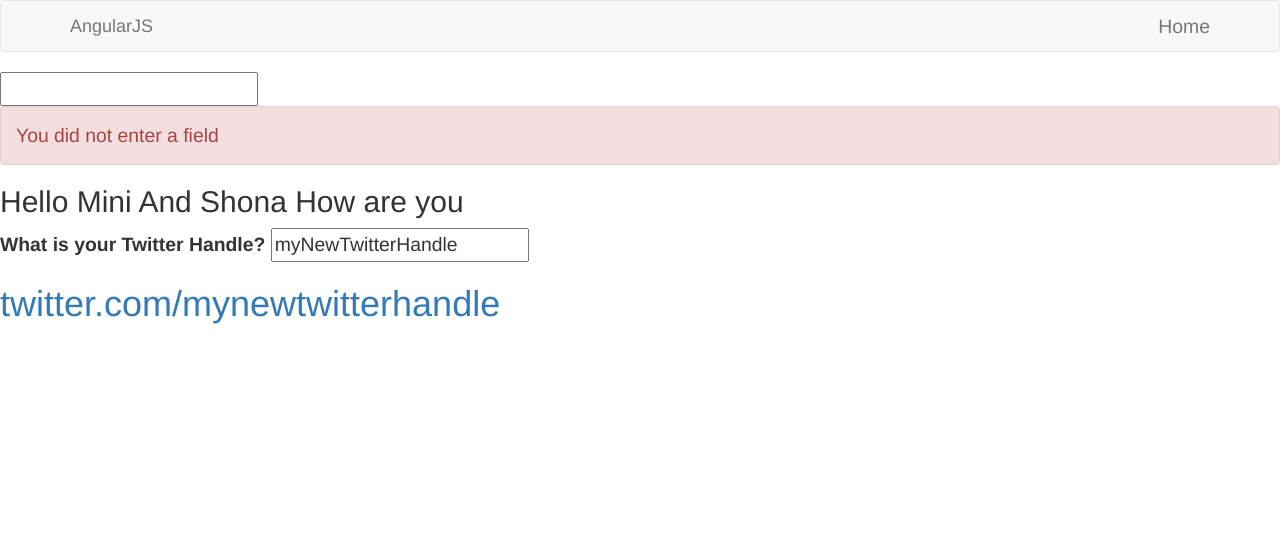
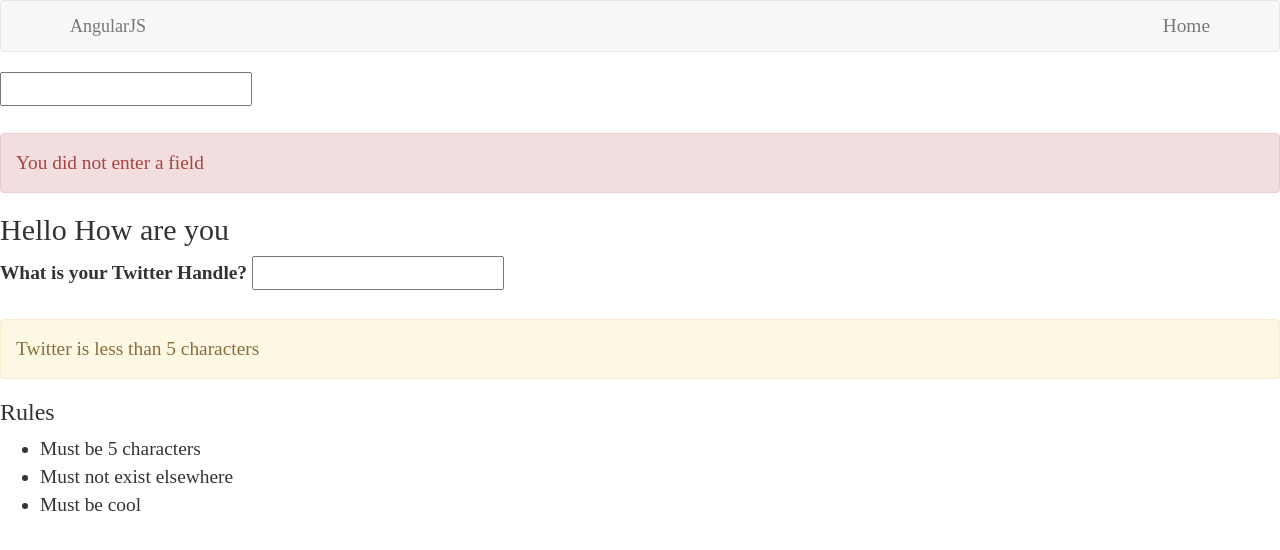
Before and after one commit to ShaunakSen/learn_angular, a plain HTML site: page index.html in a window 1280 px wide. Drawn offline with nearby package versions, Linux system fonts and the light colour scheme.

Commit message:
commont directives

```diff
--- a/index.html
+++ b/index.html
@@ -11,6 +11,7 @@
     <style>
         html, body {
             font-size: 1.1em;
+            font-family: Droid Sans;
         }
     </style>
 </head>
@@ -33,18 +34,33 @@
 <div ng-controller="mainController">
     <form name="myForm">
         <input type="text" ng-model="field" name="myField" required minlength="5"/>
+        <br>
 
-        <div ng-messages="myForm.myField.$error">
+        <div ng-messages="myForm.myField.$error"><br>
+
             <div ng-message="required" class="alert alert-danger">You did not enter a field</div>
             <div ng-message="minlength" class="alert alert-warning">The value you entered is too short</div>
         </div>
     </form>
     <h2>Hello {{name + ' How are you'}}</h2>
+
     <div>
         <label>What is your Twitter Handle? </label>
         <input type="text" ng-model="handle"/>
     </div>
-    <h1><a href="twitter.com/{{handle}}">twitter.com/{{lowercasehandle()}}</a></h1>
+    <br>
+
+    <div class="alert" ng-class="{'alert-warning':handle.length<characters,'alert-danger':handle.length>characters}">
+        <div ng-show="handle.length < characters">Twitter is less than {{characters}} characters</div>
+        <div ng-show="handle.length > characters">Twitter is more than {{characters}} characters</div>
+    </div>
+    <h3>Rules</h3>
+    <ul>
+        <li ng-repeat="rule in rules">
+            {{rule.ruleName}}
+        </li>
+    </ul>
+
 
 </div>
 <script src="js/jquery.min.js"></script>
@@ -52,6 +68,6 @@
 <script src="js/angular.min.js"></script>
 <script src="js/angular-messages.js"></script>
 <script src="js/angular-resource.js"></script>
-<script src="js/app2.js"></script>
+<script src="js/app3.js"></script>
 </body>
 </html>
--- a/js/app2.js
+++ b/js/app2.js
@@ -21,6 +21,9 @@ myApp.controller('mainController',['$scope','$log','$timeout','$filter',function
             $scope.handle = "myNewTwitterHandle";
             console.log("scope changed");
         })},3000);
+    var display_message= function(){
+        return $scope.handle.length === 5;
+    };
 
 
 }]);
--- /dev/null
+++ b/js/app3.js
@@ -0,0 +1,16 @@
+var myApp  = angular.module('myApp',['ngMessages','ngResource']);
+
+myApp.controller('mainController',['$scope','$log','$timeout','$filter',function($scope,$log,$timeout,$filter){
+    $scope.handle = ""
+    $scope.characters = 5;
+    var display_message= function(){
+        return $scope.handle.length === 5;
+    };
+    $scope.rules = [
+        {ruleName: "Must be 5 characters"},
+        {ruleName: "Must not exist elsewhere"},
+        {ruleName: "Must be cool"}
+    ];
+
+
+}]);
```
